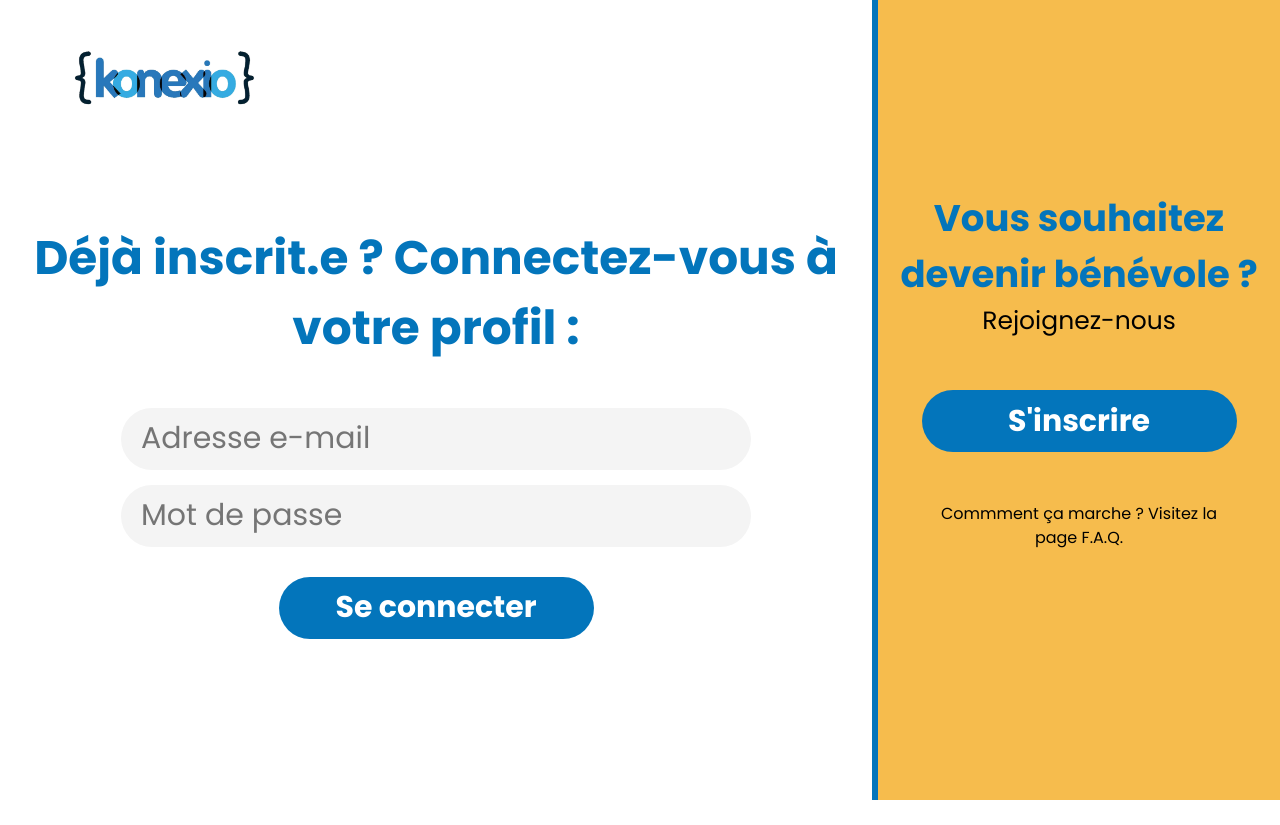
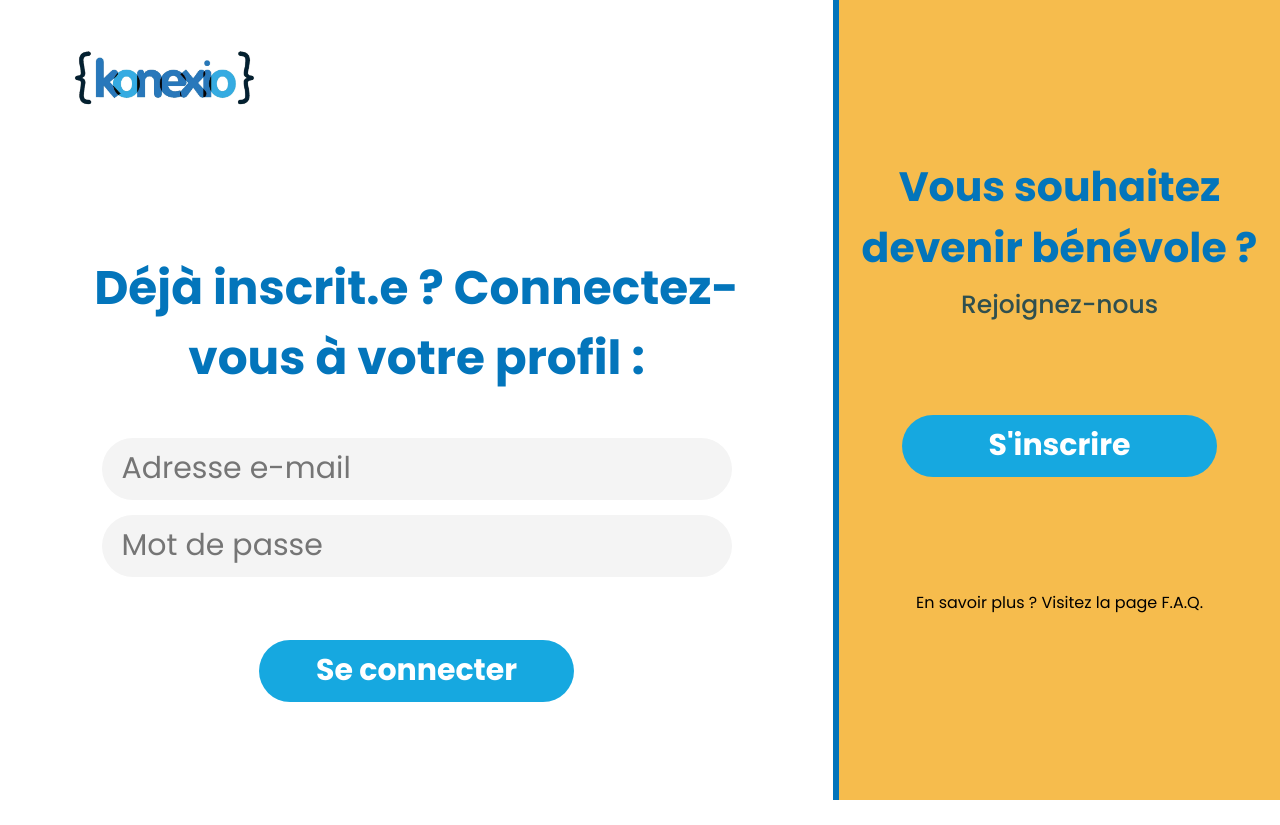
Before and after one commit to daoraCode/benevolat-konexio-frontend, a React (Create React App) app: page /login in a window 1280 px wide. Before the commit the page ends 800 px from the top, so only its background shows below. Built offline with nearby package versions, Linux system fonts and the light colour scheme.

Commit message:
login page components/styles reviewed

```diff
--- a/src/components/ButtonComponent.js
+++ b/src/components/ButtonComponent.js
@@ -3,10 +3,10 @@ import styled from 'styled-components';
 
 const Btn = styled.button`
     color: #FFF;
-    margin: 30px;
+    margin: 63px;
     border-radius: 81px;
     border-style: none;
-    background: #0375BB;
+    background: #16A8E0;
     font-size: 30px;
     font-weight: 700;
     line-height: 45px;
@@ -20,9 +20,9 @@ const Btn = styled.button`
     if (props.hover) {
       return (
         `&:hover {
-          color: #0375BB;
+          color: #16A8E0;
           background-color: white;
-          border: 3px solid #0375BB;
+          border: 3px solid #16A8E0;
         }`
       )
     }
--- a/src/components/Header.js
+++ b/src/components/Header.js
@@ -2,7 +2,7 @@ import React from 'react'
 import styled from 'styled-components'
 import Logo from '../images/konexio.png'
 
-const FirstHeader = styled.header`
+const MainHeader = styled.header`
     box-sizing: content-box;
 
     @media (max-width: 510.98px) {
@@ -26,9 +26,9 @@ const Img = styled.img`
 
 const Header = () => {
     return (
-        <FirstHeader>
-            <Img src={Logo} />
-        </FirstHeader>
+        <MainHeader>
+            <Img src={Logo} alt="Konexio" />
+        </MainHeader>
     )
 }
 
--- /dev/null
+++ b/src/components/InputComponentLargeWd.js
@@ -0,0 +1,46 @@
+import React from 'react'
+import styled from 'styled-components'
+
+const Input = styled.input`
+    border-radius: 81px;
+    width: ${props => props.width || '720px'};
+    line-height: 45px;
+    font-size: 30px;
+    height: 62px;
+    background: #F4F4F4;
+    border-style: none;
+    justify-content: center;
+    align-items: center;
+    padding-left: 20px;
+    margin-top: 15px;
+
+    @media (max-width: 1300.98px) {
+        width: 610px;
+    }
+
+    @media (max-width: 1150.98px) {
+        width: 570px;
+    }
+
+    @media (max-width: 1090.98px) {
+        width: 488px;
+    }
+
+    @media (max-width: 510.98px) {
+        width: 390px;
+    }
+`
+// Second Input large version
+const InputComponentLargeWd = ({ name, placeholder, type, value, width }) => {
+    return (
+        <Input
+           placeholder={placeholder}
+           name={name}
+           type={type}
+           value={value}
+           width={width}
+        />
+    )
+}
+
+export default InputComponentLargeWd
--- a/src/components/InputComponent.js
+++ b/src/components/InputComponentSmallWd.js
@@ -3,7 +3,7 @@ import styled from 'styled-components'
 
 const Input = styled.input`
     border-radius: 81px;
-    width: ${props => props.width || '720px'};
+    width: ${props => props.width || '360px'};
     line-height: 45px;
     font-size: 30px;
     height: 62px;
@@ -31,7 +31,9 @@ const Input = styled.input`
     }
 `
 
-const InputComponent = ({ name, placeholder, type, value, width }) => {
+
+// Second Input small version
+const InputComponentSmallWd = ({ name, placeholder, type, value, width }) => {
     return (
         <Input
            placeholder={placeholder}
@@ -43,4 +45,4 @@ const InputComponent = ({ name, placeholder, type, value, width }) => {
     )
 }
 
-export default InputComponent
+export default InputComponentSmallWd
--- a/src/components/Layouts.js
+++ b/src/components/Layouts.js
@@ -1,16 +1,16 @@
-import React from 'react';
-import Header from './Header';
-import RightNavbar from './RightNavbar';
-import styled from 'styled-components';
-import InputComponent from './InputComponent';
-import ButtonComponent from './ButtonComponent';
+import React from 'react'
+import Header from './Header'
+import styled from 'styled-components'
 
 
-const Page = styled.main`
+
+
+const Page = styled.div`
     display: flex;
     display: block;
     box-sizing: content-box;
     width: 100vw;
+
     /* min-width: 100vh; */
     /* position: relative; */
 
@@ -19,63 +19,22 @@ const Page = styled.main`
     }
 `
 
-const ContainerSignin = styled.div`
-    flex: 1;
-    margin-top: 60px;
+const Container = styled.form`
+    padding: 30px;
+    display: block !important;
 `
 
-const SigninContainer = styled.div`
-    flex-direction: column;
-    flex: auto;
-`
-
-const MainTitle = styled.h1`
-    text-align: center;
-    font-weight: bold;
-    font-size: 50px;
-    display: flex;
-    color: #0375BB;
-    justify-content: center;
-    flex-direction: column;
-    margin: 20px;
-
-    @media (max-width: 1300.98px) {
-        font-size: 47px;
-    }
-
-    @media (max-width: 1150.98px) {
-        font-size: 44px;
-    }
-`
-
-const LoginForm = styled.form`
-    align-items: center;
-    justify-content: center;
-    display: flex;
-    flex-direction: column;
-    margin-top: 30px;
-    margin-bottom: 30px;
-`
-
-const Layouts = ({ }) => {
+const Layouts = ({ children }) => {
     return (
         <>
             <Page>
                 <Header />
-                <SigninContainer>
-                    <ContainerSignin>
-                        <MainTitle>Déjà inscrit.e ? Connectez-vous à votre profil :</MainTitle>
-                        <LoginForm>
-                            <InputComponent placeholder="Adresse e-mail" name="email" type="text" />
-                            <InputComponent placeholder="Mot de passe" name="password" type="password" />
-                            <ButtonComponent label="Se connecter" hover />
-                        </LoginForm>
-                    </ContainerSignin>
-                </SigninContainer>
+                <Container>
+                    {children}
+                </Container>
             </Page>
-            <RightNavbar />
         </>
-    );
-};
+    )
+}
 
-export default Layouts;
+export default Layouts
--- a/src/components/RightNavbar.js
+++ b/src/components/RightNavbar.js
@@ -1,6 +1,5 @@
 import React from 'react';
 import styled from 'styled-components';
-import ButtonComponent from './ButtonComponent';
 
 const Nav = styled.nav`
     display: flex;
@@ -9,63 +8,42 @@ const Nav = styled.nav`
     background: #F6BC4D;
     width: 590px;
     height: 100vh;
-
     top: 0;
-    right: 0;
     right: ${props => props.right || '0'};
     border-left: 6px solid #0375BB;
     box-sizing: content-box;
+    transition: box-shadow .3s;
+
+    :hover {
+    box-shadow: -10px 0 90px rgba(33, 33, 33, .4    );
+    /* box-shadow: 0 0 70px rgba(33, 33, 33, .5); */
+  }
 
     @media (max-width: 1010.98px) {
         width: 100%;
         height: 90vh;
         border-left: none;
         border-top: 6px solid #0375BB;
+
+        :hover {
+            box-shadow: none;
+        }
     }
 `
 
-const Title = styled.h1`
-    color: #0375BB;
-    font-size: 37px;
-    font-weight: 700;
-    text-align: center;
-`
-
-const Subtitle = styled.h3`
-    font-size: 25px;
-    font-style: normal;
-    font-weight: 400;
-    text-align: center;
-`
-
-const ContainerTitle = styled.div`
-    box-sizing: border-box;
-    display: flex;
-    flex-direction: column;
-    padding: 20px;
-`
-
-const SpanLink = styled.span`
-    bottom: 30px;
+const Span = styled.span`
     font-size: 16px;
-    line-height: 24px;
     align-items: center;
     text-align: center;
     position: relative;
     margin: 50px;
 `
 
-const RightNavbar = ({ right }) => {
+const RightNavbar = ({ right, children }) => {
     return (
-        <Nav
-            right={right}
-        >
-            <ContainerTitle>
-                <Title>Vous souhaitez devenir bénévole ?</Title>
-                <Subtitle>Rejoignez-nous</Subtitle>
-            </ContainerTitle>
-            <ButtonComponent label="S'inscrire" hover />
-            <SpanLink>Commment ça marche ? Visitez la page F.A.Q.</SpanLink>
+        <Nav right={right}>
+            {children}
+            <Span>En savoir plus ? Visitez la page F.A.Q.</Span>
         </Nav>
     );
 };
--- a/src/components/TextArea.js
+++ b/src/components/TextAreaComponent.js
@@ -9,7 +9,7 @@ const TextAreaSignUp = styled.textarea`
     background: #F4F4F4;
 `
 
-const TextArea = ({ name, placeholder, height, onChange, value, height }) => {
+const TextAreaTextAreaComponent = ({ name, placeholder, height, onChange, value, height }) => {
     return (
         <TextAreaSignUp
             as='textarea'
@@ -22,4 +22,4 @@ const TextArea = ({ name, placeholder, height, onChange, value, height }) => {
     )
 }
 
-export default TextArea
+export default TextAreaTextAreaComponent
--- a/src/pages/Login.js
+++ b/src/pages/Login.js
@@ -1,6 +1,14 @@
 import React from 'react'
+
+// styles
 import styled from 'styled-components'
+
+// components
 import Layouts from '../components/Layouts'
+import InputComponentLargeWd from '../components/InputComponentLargeWd'
+import ButtonComponent from '../components/ButtonComponent'
+import RightNavbar from '../components/RightNavbar'
+
 
 const RowDisplay = styled.div`
     display: flex;
@@ -11,14 +19,94 @@ const RowDisplay = styled.div`
     }
 `
 
+const MainContainer = styled.div`
+    flex: 1; // allow to take all width necessary
+    margin-top: 60px;
+`
+
+// container set in flex-direction-column
+const ClContainer = styled.div`
+    flex-direction: column;
+    flex: auto;
+`
+
+const MainTitle = styled.h1`
+    text-align: center;
+    font-weight: bold;
+    font-size: 50px;
+    display: flex;
+    color: #0375BB;
+    justify-content: center;
+    flex-direction: column;
+    margin: 20px;
+
+    @media (max-width: 1300.98px) {
+        font-size: 47px;
+    }
+
+    @media (max-width: 1150.98px) {
+        font-size: 44px;
+    }
+`
+
+const LoginForm = styled.form`
+    align-items: center;
+    justify-content: center;
+    display: flex;
+    flex-direction: column;
+    margin-top: 30px;
+    margin-bottom: 30px;
+`
+
+const Title = styled.h1`
+    color: #0375BB;
+    font-size: 41px;
+    font-weight: 700;
+    text-align: center;
+`
+
+const Subtitle = styled.h3`
+    font-size: 25px;
+    color: darkslategrey;
+    font-style: normal;
+    font-weight: 500;
+    text-align: center;
+    padding: 8px;
+`
+
+const ContainerTitle = styled.div`
+    box-sizing: border-box;
+    display: flex;
+    flex-direction: column;
+    padding: 20px;
+`
+
 
 const Login = ({ props }) => {
 
+    console.log('57', props)
+
     return (
         <RowDisplay>
-            <Layouts
-
-            />
+                <Layouts>
+                    <ClContainer>
+                        <MainContainer>
+                            <MainTitle>Déjà inscrit.e ? Connectez-vous à votre profil :</MainTitle>
+                            <LoginForm>
+                                <InputComponentLargeWd placeholder="Adresse e-mail" name="email" type="text" />
+                                <InputComponentLargeWd placeholder="Mot de passe" name="password" type="password" />
+                                <ButtonComponent label="Se connecter" hover />
+                            </LoginForm>
+                        </MainContainer>
+                    </ClContainer>
+                </Layouts>
+            <RightNavbar>
+                <ContainerTitle>
+                    <Title>Vous souhaitez devenir bénévole ?</Title>
+                    <Subtitle>Rejoignez-nous</Subtitle>
+                </ContainerTitle>
+                <ButtonComponent label="S'inscrire" hover />
+            </RightNavbar>
         </RowDisplay>
     );
 };
--- a/src/pages/SignUp.js
+++ b/src/pages/SignUp.js
@@ -1,4 +1,5 @@
 import React from 'react';
+import Layouts from '../components/Layouts';
 import RightNavbar from '../components/RightNavbar';
 
 
@@ -6,9 +7,9 @@ import RightNavbar from '../components/RightNavbar';
 
 const SignUp = () => {
     return (
-        <>
+        <Layouts>
             <RightNavbar />
-        </>
+        </Layouts>
     )
 }
 
```
